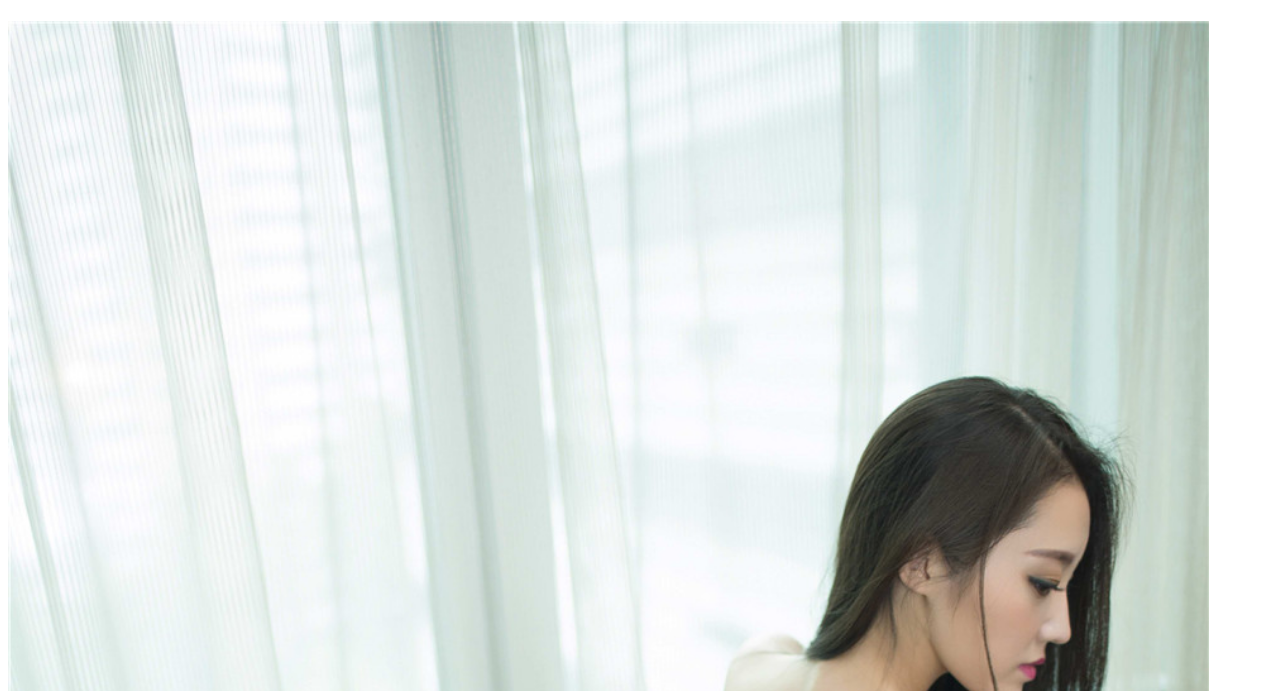
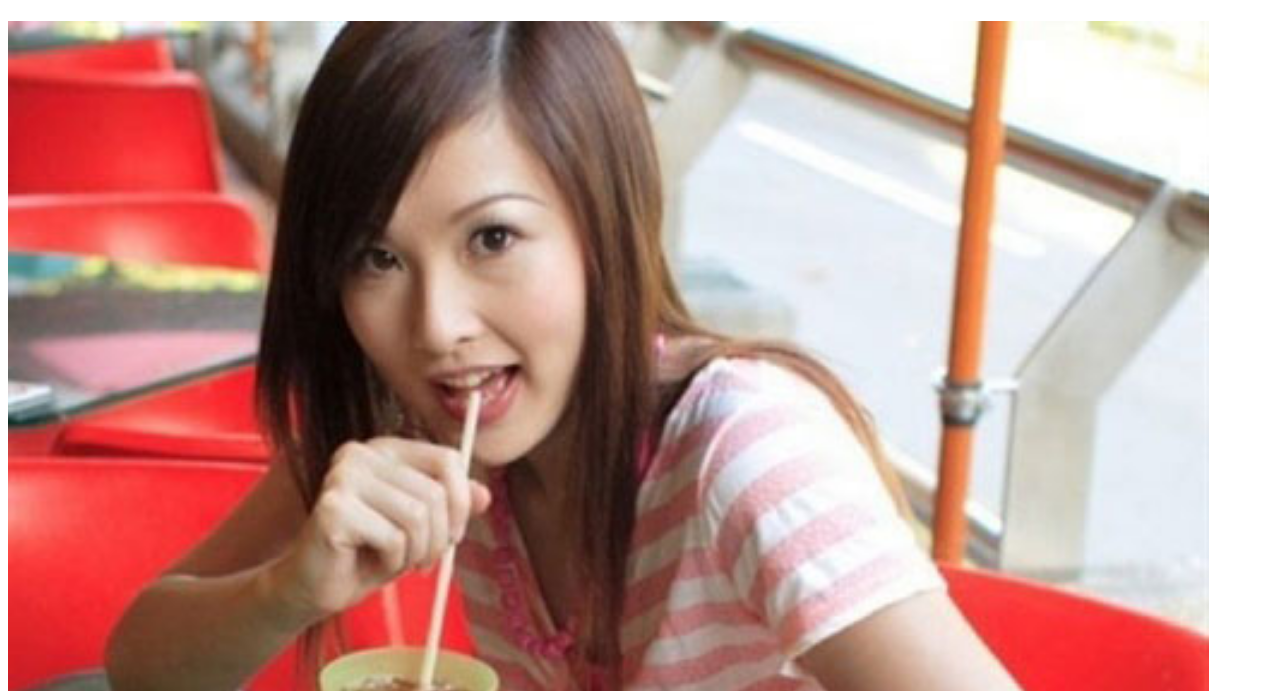
Before and after one commit to wxjie98/abx, a plain HTML site: page index.html in a window 1280 px wide. Shown: the part 109-800 px from the top of the page. Drawn offline with Linux system fonts and the light colour scheme.

Commit message:
Update index.html

```diff
--- a/index.html
+++ b/index.html
@@ -12,7 +12,6 @@ img{width:95%;}
 <body>
 <p><a href="/">主页</a></p>
 <h3>个人主页 in Github</h3>
-<img src="img/a8.jpg">
 <img src="img/xuwanting.jpg">
 </body>
 </html>
```
